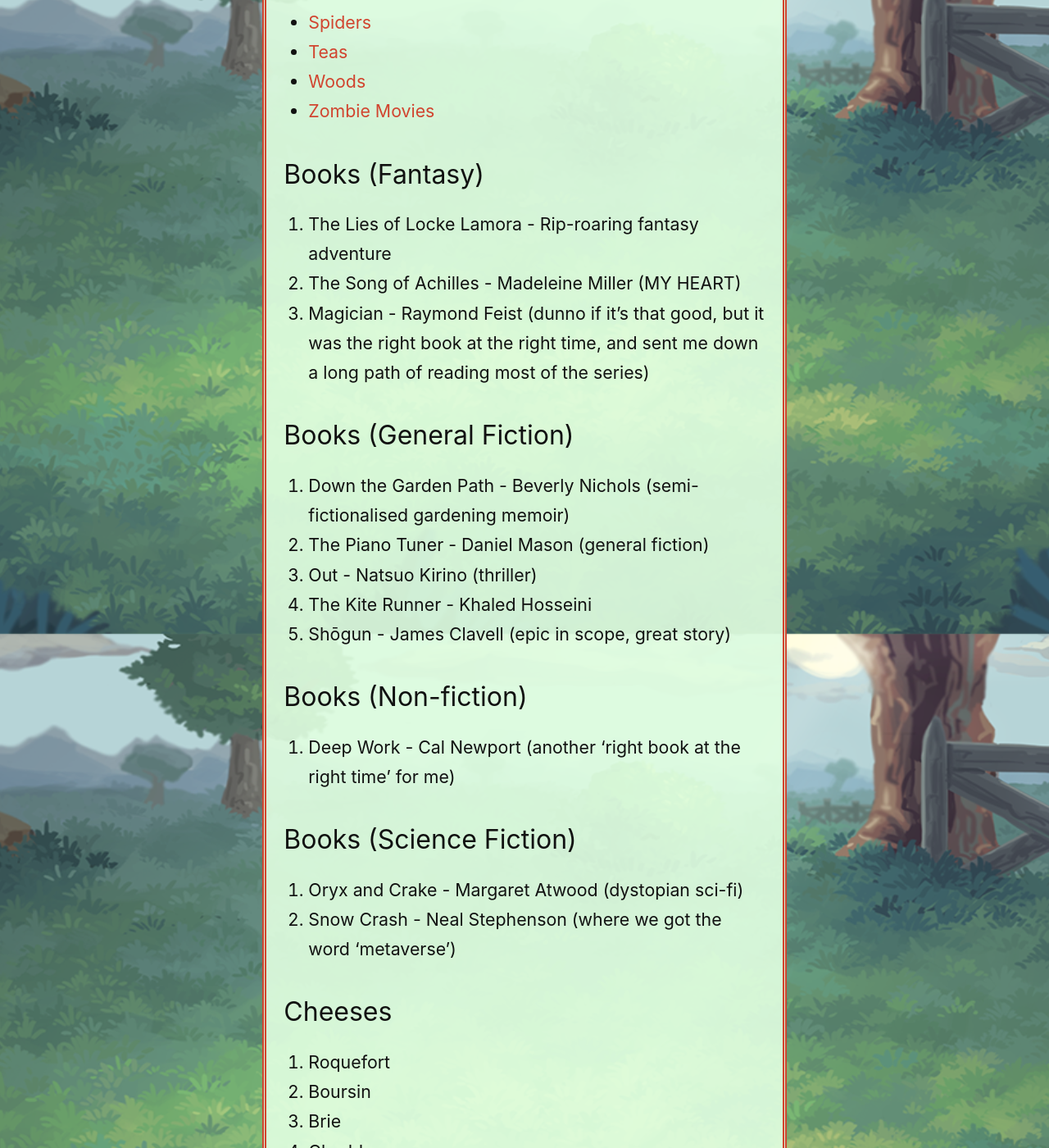
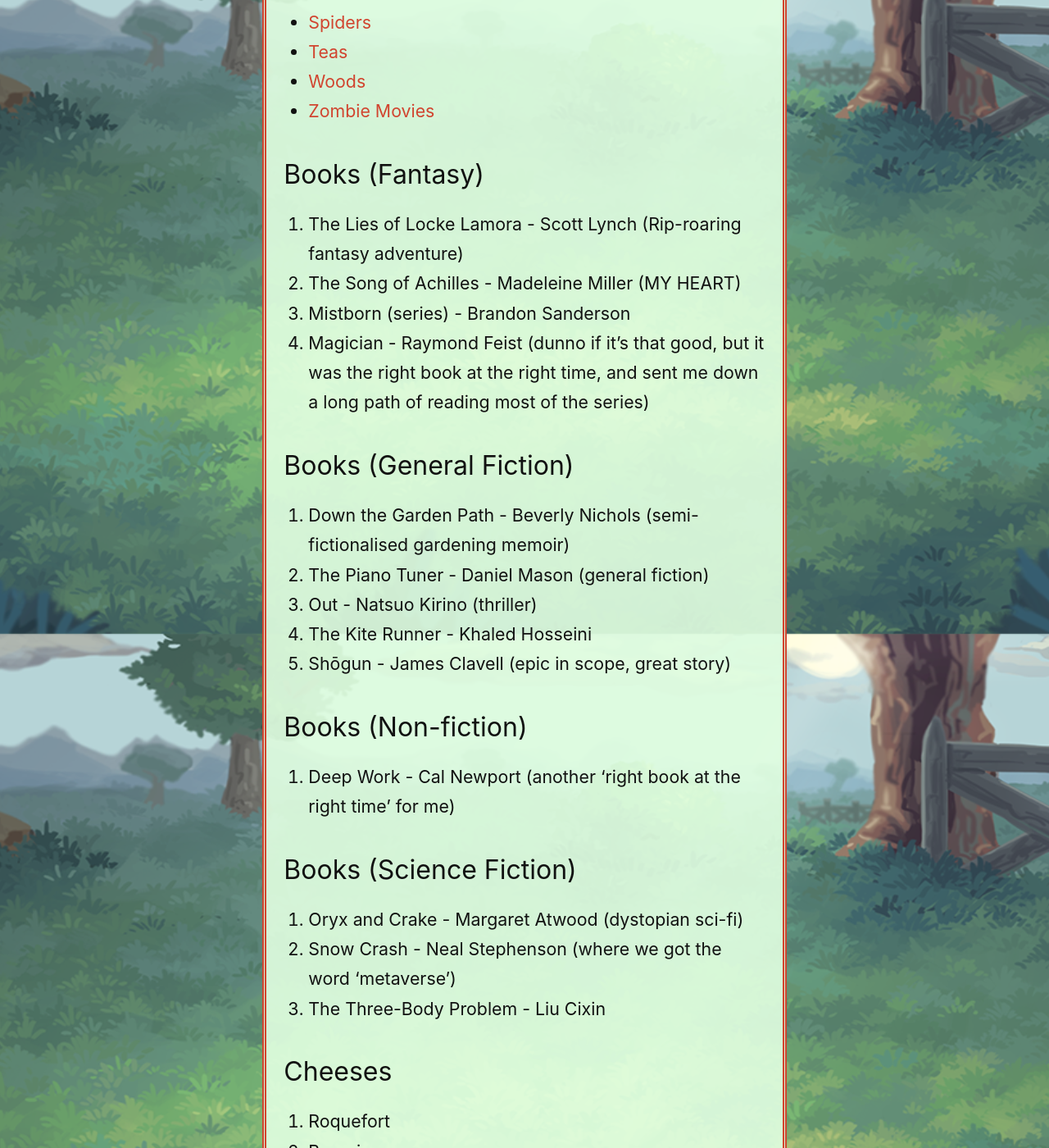
Before and after one commit to jsrn/jsrn.github.io, a Jekyll site: the page built from best.md, in a window 1280 px wide and 1400 px high, scrolled down 1027 px. Shown: the whole window at 82% size. Built offline with Jekyll 4.4.1, drawn with Linux system fonts in a browser that asks for light colours; some of the changed text lies outside the part shown.

Commit message:
best things

```diff
--- a/best.md
+++ b/best.md
@@ -29,8 +29,9 @@
 
 <h2 id="fantasy">Books (Fantasy)</h2>
 
-1. The Lies of Locke Lamora - Rip-roaring fantasy adventure
+1. The Lies of Locke Lamora - Scott Lynch (Rip-roaring fantasy adventure)
 1. The Song of Achilles - Madeleine Miller (MY HEART)
+1. Mistborn (series) - Brandon Sanderson
 1. Magician - Raymond Feist (dunno if it's that good, but it was the right book at the right time, and sent me down a long path of reading most of the series)
 
 <h2 id="general-fiction">Books (General Fiction)</h2>
@@ -49,12 +50,14 @@
 
 1. Oryx and Crake - Margaret Atwood (dystopian sci-fi)
 1. Snow Crash - Neal Stephenson (where we got the word 'metaverse')
+1. The Three-Body Problem - Liu Cixin
 
 <h2 id="cheeses">Cheeses</h2>
 
 1. Roquefort
 1. Boursin
 1. Brie
+1. Brunost
 1. Cheddar
 1. Goats cheese
 1. Wensleydale
@@ -90,6 +93,7 @@
 1. Nail polish remover
 1. Fresh bread
 1. Coffee beans
+1. The lumber section of a DIY store
 
 <h2 id="spiders">Spiders</h2>
 
```
